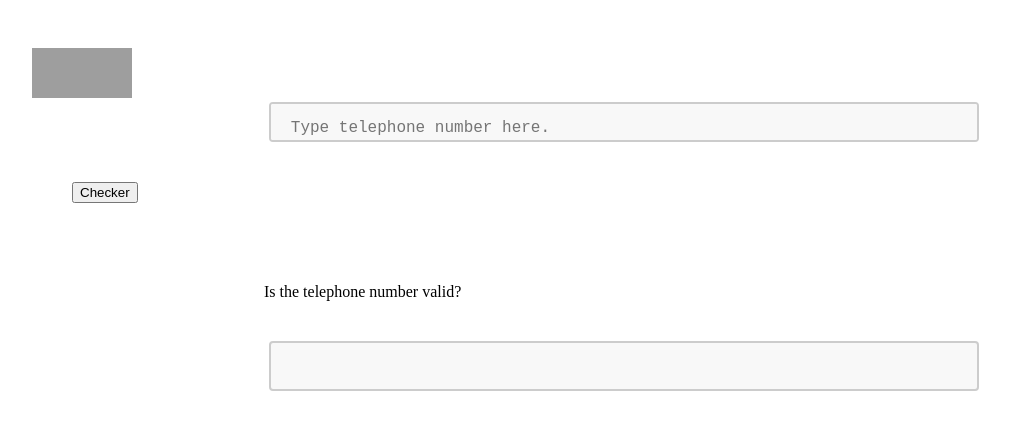
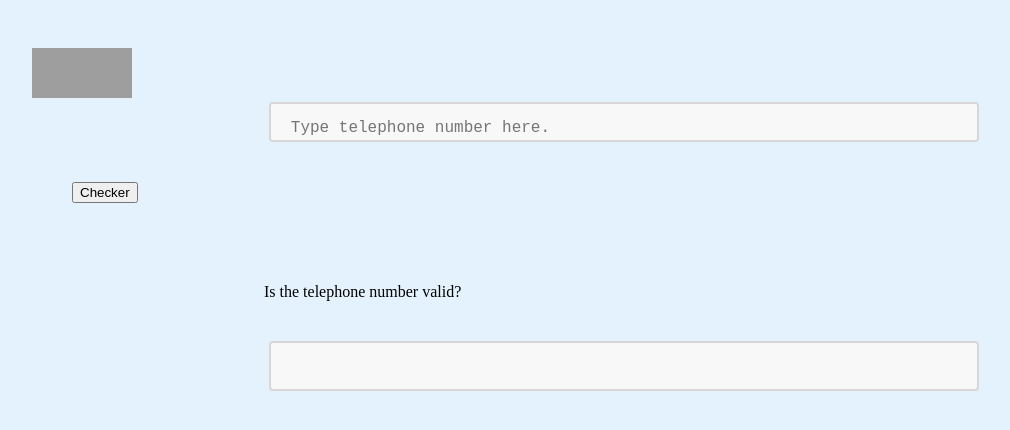
Before and after one commit to claradeal/telephone-number-validator, a plain HTML site: page index.html in a window 1280 px wide. Shown: the whole page, without its empty margins (16-1026 px from the left). Drawn offline with Linux system fonts and the light colour scheme; grey boxes are pictures that could not be loaded.

Commit message:
all color codes now hex

```diff
--- a/style.css
+++ b/style.css
@@ -1,5 +1,5 @@
 body {
-  background-color: white;
+  background-color: #e3f2fd;
   padding: 40px;
 }
 img {
@@ -16,7 +16,7 @@ textarea {
   height: 40px;
   padding: 15px 20px;
   box-sizing: border-box;
-  border: 2px solid #ccc;
+  border: 2px solid #d8d6d6;
   border-radius: 4px;
   background-color: #f8f8f8;
   font-size: 16px;
@@ -33,7 +33,7 @@ div {
   height: 50px;
   padding: 12px 20px;
   box-sizing: border-box;
-  border: 2px solid #ccc;
+  border: 2px solid #d8d6d6;
   border-radius: 4px;
   background-color: #f8f8f8;
   font-size: 16px;
```
